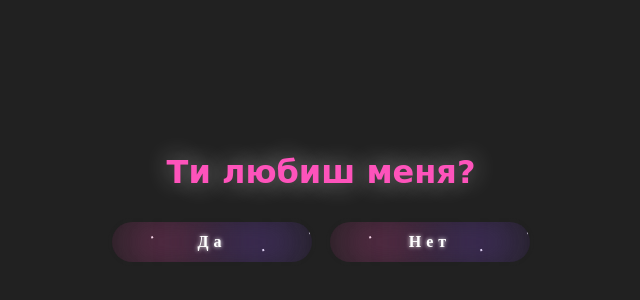
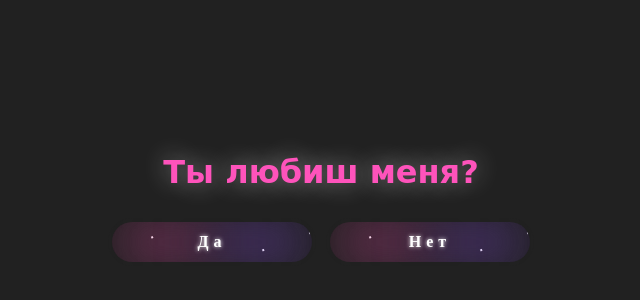
Before and after one commit to alexissss55433/velaentin, a plain HTML site: page index.html in a window 1280 px wide. Shown: the part 68-368 px from the top of the page, 319-959 px from the left. Drawn offline with Linux system fonts and the light colour scheme.

Commit message:
Update index.html

```diff
--- a/index.html
+++ b/index.html
@@ -21,7 +21,7 @@
 
 <body>
     <div class="form">
-        <h1>Ти любиш меня?</h1>
+        <h1>Ты любиш меня?</h1>
         <!-- Кнопка "Да" -->
         <div class="form-btn">
             <button type="button" class="btn btn-true" onclick="redirectToAnotherPage()">
```
